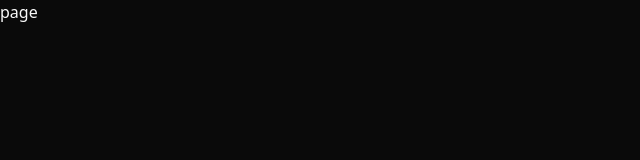
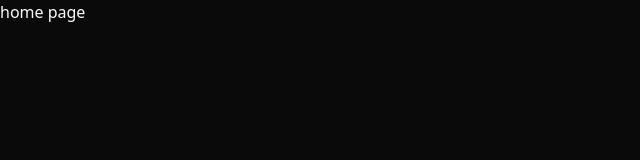
Before and after one commit to Nipun1a/Interview_ai, a Next.js app: page / in a window 1280 px wide. Shown: the top 160 px of the page, without its empty margins (0-640 px from the left). Built offline with nearby package versions, Linux system fonts and the light colour scheme.

Commit message:
route setup is done

```diff
--- /dev/null
+++ b/app/auth/layout.tsx
@@ -0,0 +1,9 @@
+import React from 'react'
+
+const layout = () => {
+  return (
+    <div>layout</div>
+  )
+}
+
+export default layout
--- /dev/null
+++ b/app/auth/sign-in/page.tsx
@@ -0,0 +1,9 @@
+import React from 'react'
+
+const AuthSignInPage = () => {
+  return (
+    <div>Auth</div>
+  )
+}
+
+export default AuthSignInPage
--- /dev/null
+++ b/app/auth/sign-up/page.tsx
@@ -0,0 +1,8 @@
+import React from 'react'
+
+    const AuthSignUpPage = () => {
+  return (
+    <div>AuthSignUpPage</div>
+  )
+}
+export default AuthSignUpPage
--- a/app/page.tsx
+++ b/app/page.tsx
@@ -2,7 +2,7 @@ import React from 'react'
 
 const page = () => {
   return (
-    <div>page</div>
+    <div>home page</div>
   )
 }
 
```
